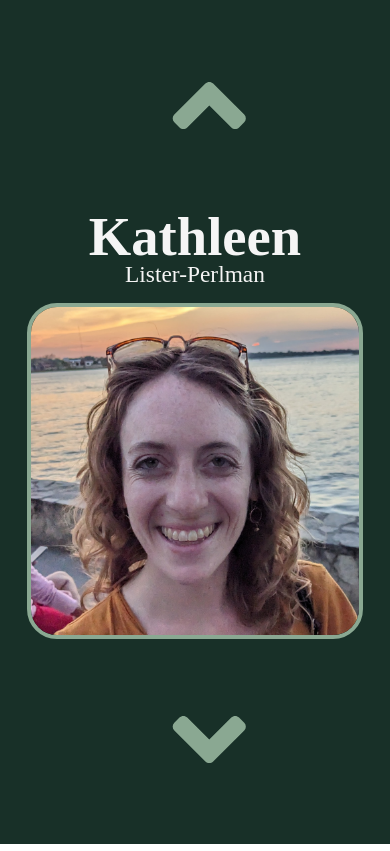
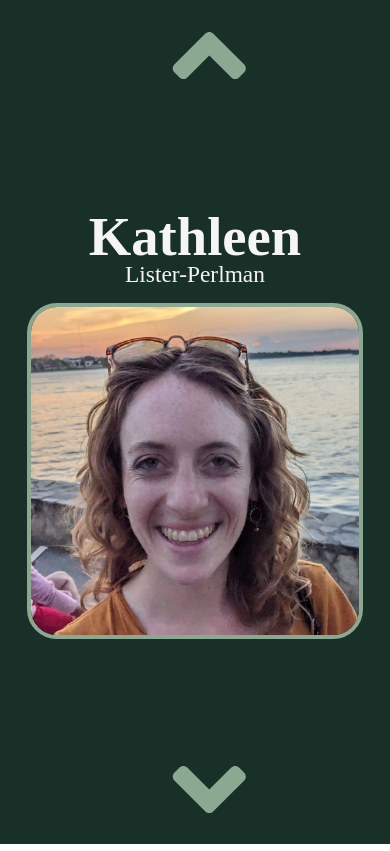
Before and after one commit to klister10/portfolio, a React (Create React App) app: page / in a window 390 px wide. Built offline with nearby package versions, Linux system fonts and the light colour scheme; a web font is replaced by a local one.

Commit message:
fix arrows on mobile

```diff
--- a/src/components/Carousel.js
+++ b/src/components/Carousel.js
@@ -19,9 +19,9 @@ const Carousel = ({ children }) => {
 
   return (
     <div className={carouselClass}>
-      <div onClick={goToPrevious} className='navButton'><FaAngleLeft/></div>
+      <div onClick={goToPrevious} className='navButton back'><FaAngleLeft/></div>
       <div className="carousel-content">{children[currentIndex]}</div>
-      <div onClick={goToNext} className='navButton'><FaAngleRight/></div>
+      <div onClick={goToNext} className='navButton forward'><FaAngleRight/></div>
     </div>
   );
 };
--- a/src/components/Carousel.scss
+++ b/src/components/Carousel.scss
@@ -19,10 +19,20 @@
 
 .carousel.mobile {
   flex-direction: column;
+  max-height: 95vh;
 
   .navButton {
     transform: rotate(90deg);
     font-size: 30vmin;
+    position: absolute;
+  }
+
+  .navButton.forward {
+    bottom: -3vh;
+  }
+
+  .navButton.back {
+    top: -3vh;
   }
 
   .navButton:hover{
```
